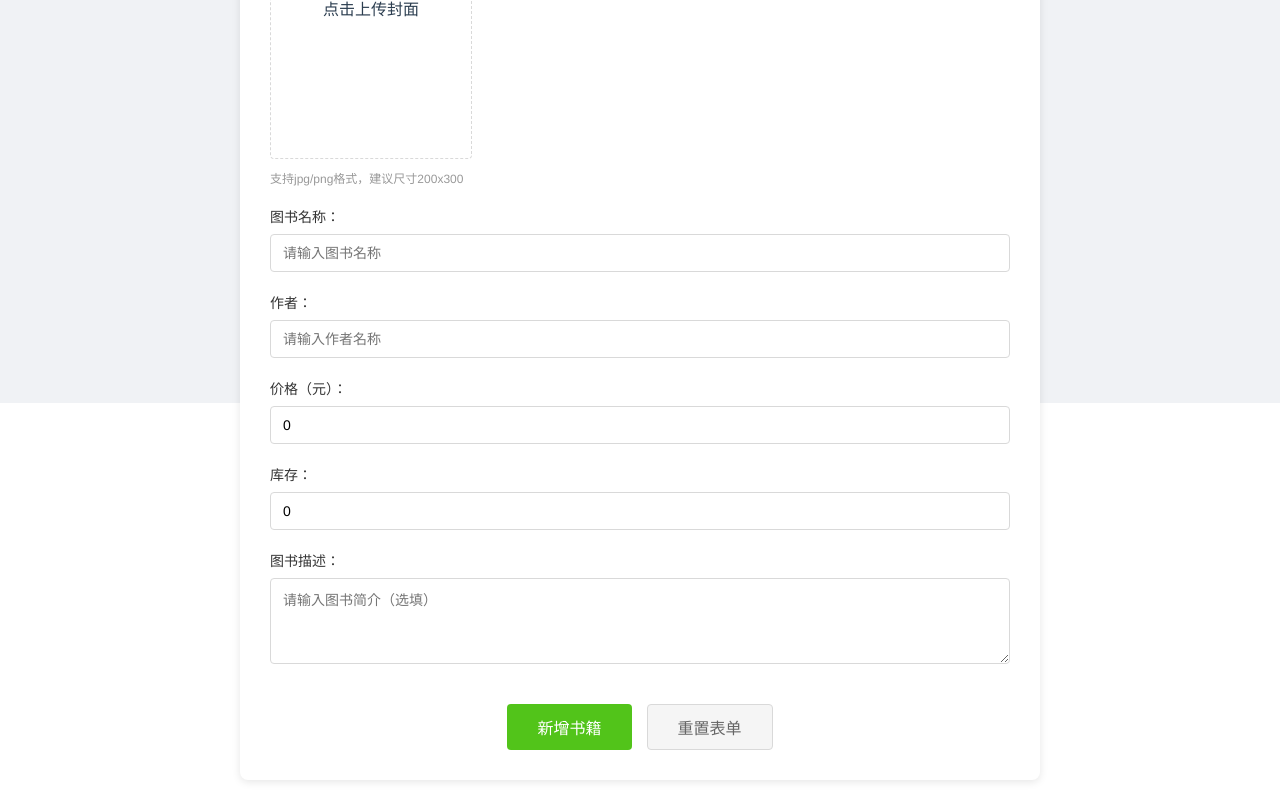
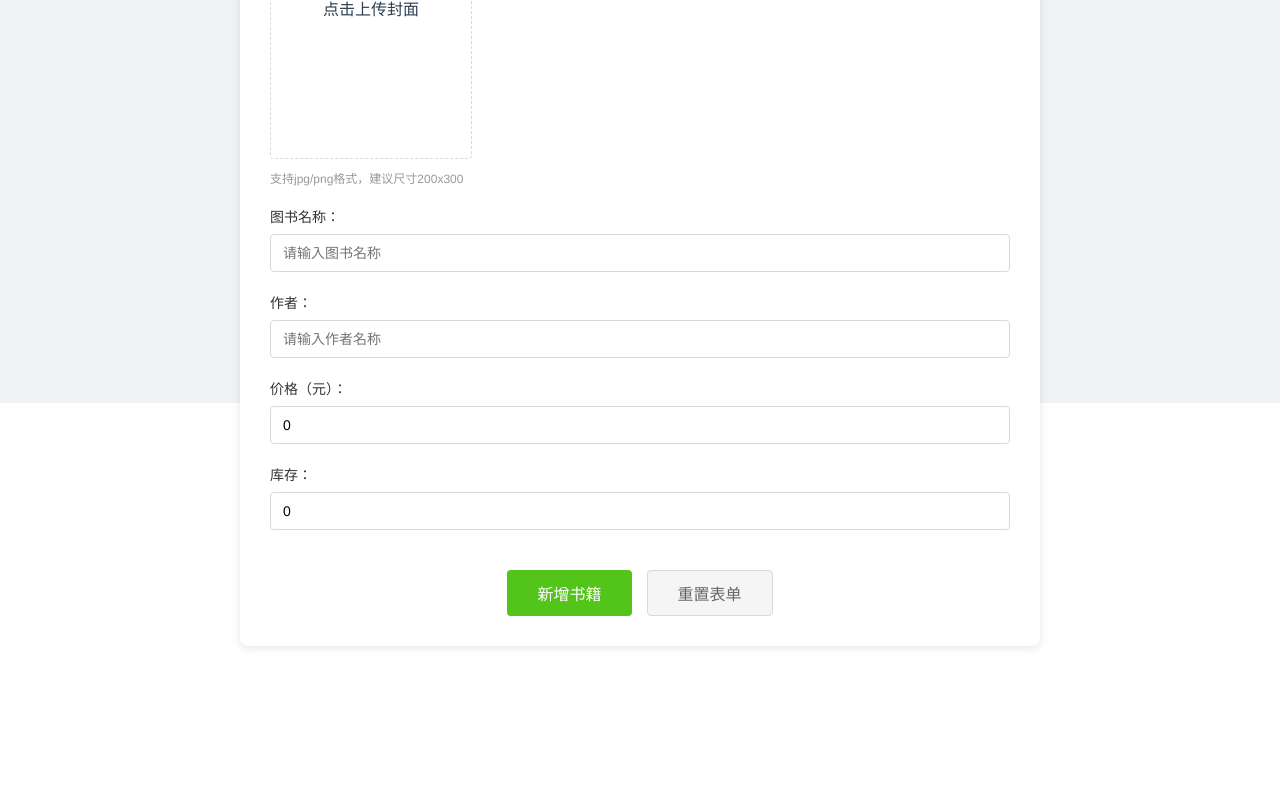
Before and after one commit to PatrickStar124/spring_boot_vue_wsm, a Vue app in the folder wms-web/: page /bookadd in a window 1280 px wide. Shown: the part 397-1197 px from the top of the page. After the commit the page ends 1063 px from the top, so only its background shows below. Built offline with nearby package versions, Linux system fonts and the light colour scheme; sample sign-in values are in the browser's storage.

Commit message:
前端bug修改3.0

```diff
--- a/wms-web/src/views/BookAdd.vue
+++ b/wms-web/src/views/BookAdd.vue
@@ -86,17 +86,6 @@
           />
         </div>
 
-        <!-- 描述 -->
-        <div class="form-item">
-          <label class="form-label">图书描述：</label>
-          <textarea
-              v-model="bookForm.description"
-              class="form-textarea"
-              placeholder="请输入图书简介（选填）"
-              rows="4"
-          ></textarea>
-        </div>
-
         <!-- 提交按钮 -->
         <div class="form-submit">
           <button
@@ -132,7 +121,6 @@ export default {
         author: '',
         price: 0,
         stock: 0,
-        description: '',
         image: ''
       },
       imagePreview: '',
```
